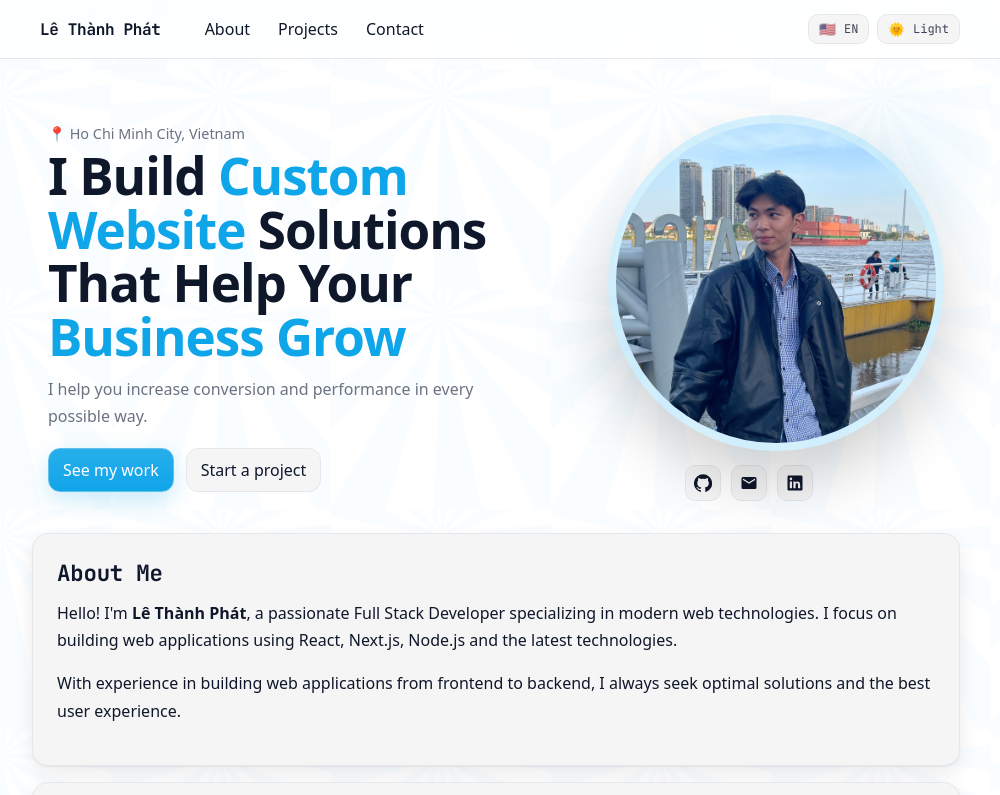
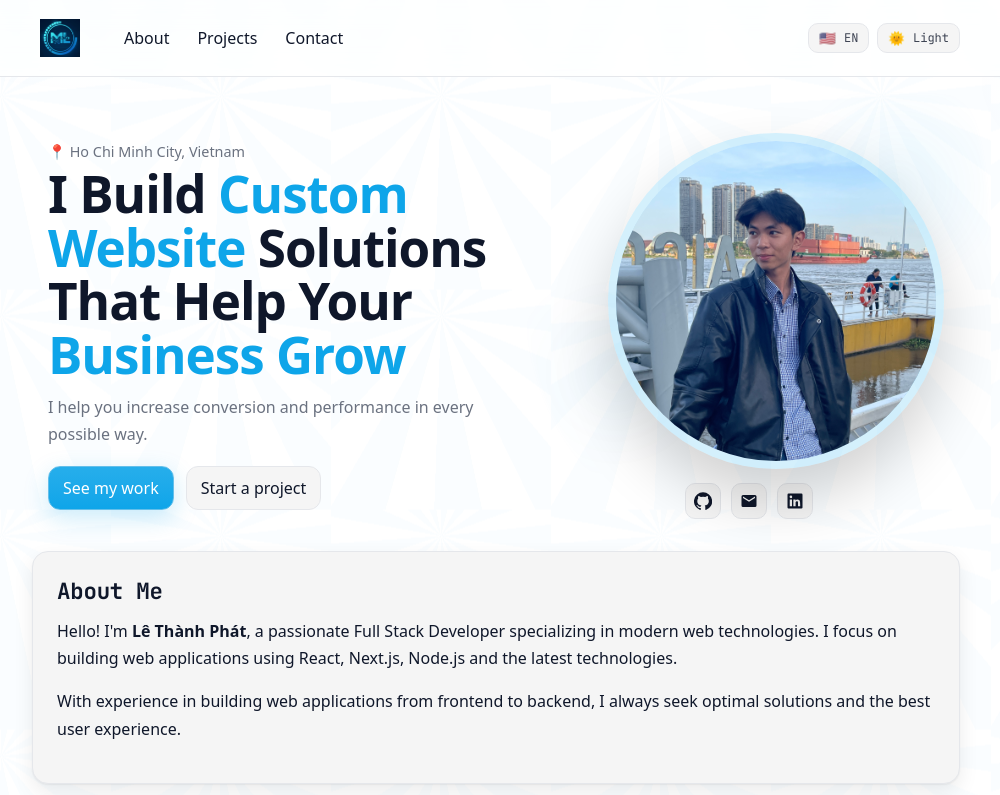
Before and after one commit to phatleework7/phatleework7.github.io, a Next.js app: page / in a window 1280 px wide. Shown: the top 795 px of the page, without its empty margins (144-1144 px from the left). Built offline with nearby package versions, Linux system fonts and the light colour scheme.

Commit message:
improve the code flexiable between Vietnamese and English

```diff
--- a/components/Hero.jsx
+++ b/components/Hero.jsx
@@ -66,7 +66,7 @@ export default function Hero() {
             </a>
             <a
               className="icon-btn"
-              href="https://linkedin.com/in/phat-le"
+              href="https://www.linkedin.com/in/martinle-dev"
               target="_blank"
               rel="noopener noreferrer"
               aria-label={`${language === 'vi' ? 'LinkedIn' : 'LinkedIn'} - ${language === 'vi' ? 'Mở trong tab mới' : 'Opens in new tab'}`}
--- a/components/Navbar.jsx
+++ b/components/Navbar.jsx
@@ -1,4 +1,5 @@
 import { useEffect } from 'react';
+import Image from 'next/image';
 import ThemeToggle from './ThemeToggle';
 import LanguageToggle from './LanguageToggle';
 import { useLanguage } from '../contexts/LanguageContext';
@@ -51,7 +52,16 @@ export default function Navbar({ theme, setTheme }) {
   return (
     <header className="navbar" role="banner" aria-label="Primary">
       <nav className="nav" role="navigation" aria-label="Main">
-        <a href="#" className="brand">Lê Thành Phát</a>
+        <a href="#" className="brand">
+          <Image
+            src="/logo.png"
+            alt="Lê Thành Phát"
+            width={40}
+            height={40}
+            priority
+            style={{ objectFit: 'contain' }}
+          />
+        </a>
         <a href="#about">{t.nav.about}</a>
         <a href="#projects">{t.nav.projects}</a>
         <a href="#contact">{t.nav.contact}</a>
--- a/pages/index.js
+++ b/pages/index.js
@@ -30,16 +30,17 @@ export default function Home() {
         <meta property="og:url" content="https://martinle.me/" />
         <meta property="og:title" content={language === 'vi' ? 'Lê Thành Phát - Full Stack Developer' : 'Lê Thành Phát - Full Stack Developer'} />
         <meta property="og:description" content={language === 'vi' ? 'Website cá nhân của Lê Thành Phát, một Full Stack Developer đam mê với công nghệ web hiện đại.' : 'Personal website of Lê Thành Phát, a passionate full-stack developer specializing in modern web technologies.'} />
-        <meta property="og:image" content="https://martinle.me/og-image.jpg" />
+        <meta property="og:image" content="https://martinle.me/logo.png" />
 
         {/* Twitter */}
         <meta property="twitter:card" content="summary_large_image" />
         <meta property="twitter:url" content="https://martinle.me/" />
         <meta property="twitter:title" content={language === 'vi' ? 'Lê Thành Phát - Full Stack Developer' : 'Lê Thành Phát - Full Stack Developer'} />
         <meta property="twitter:description" content={language === 'vi' ? 'Website cá nhân của Lê Thành Phát, một Full Stack Developer đam mê với công nghệ web hiện đại.' : 'Personal website of Lê Thành Phát, a passionate full-stack developer specializing in modern web technologies.'} />
-        <meta property="twitter:image" content="https://martinle.me/og-image.jpg" />
+        <meta property="twitter:image" content="https://martinle.me/logo.png" />
 
         <link rel="canonical" href="https://martinle.me/" />
+        <link rel="icon" href="/logo.png" />
         <meta name="viewport" content="width=device-width, initial-scale=1" />
       </Head>
 
--- a/styles/globals.css
+++ b/styles/globals.css
@@ -280,6 +280,18 @@ main {
   margin-right: 16px;
   font-family: var(--font-mono);
   letter-spacing: -0.02em;
+  display: flex;
+  align-items: center;
+  gap: 8px;
+}
+
+.brand img {
+  display: block;
+  transition: transform 200ms ease;
+}
+
+.brand:hover img {
+  transform: scale(1.05);
 }
 
 .nav {
```
Also changed, not shown: public/logo.png (added).
